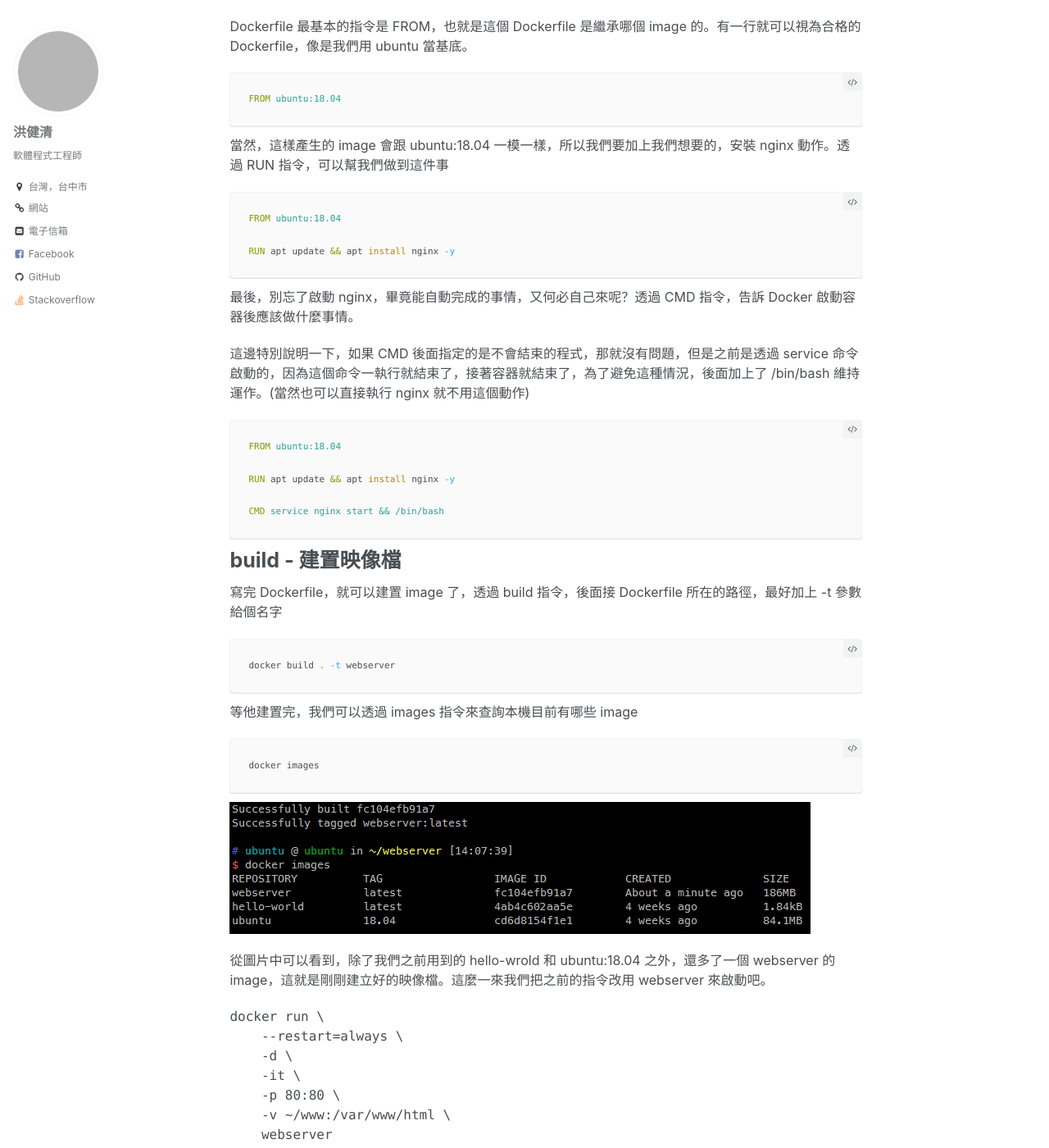
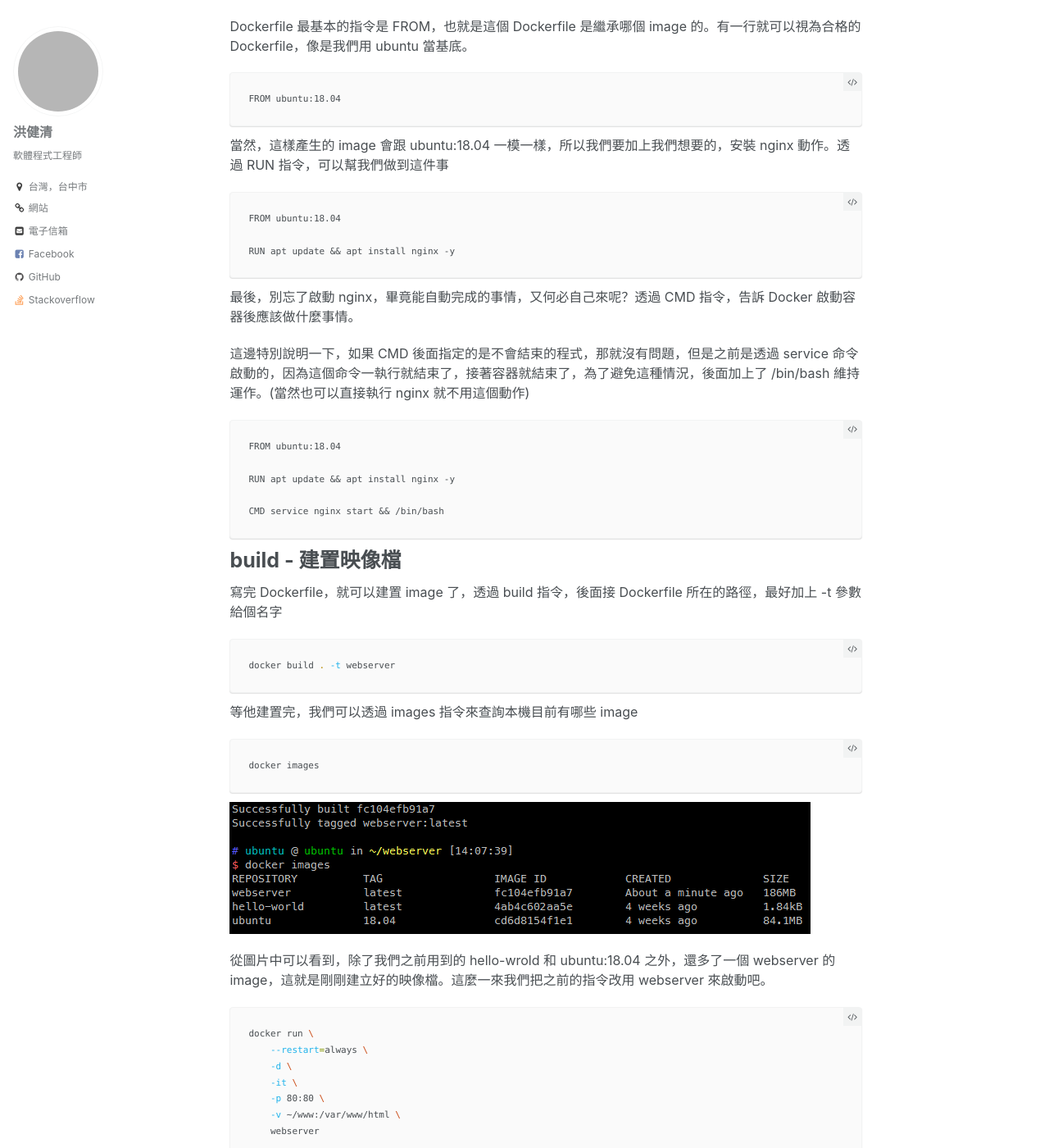
Before and after one commit to allyusd/twblog-source, a Jekyll site: the page built from _posts/2018-10-06-using-dockerfile-build-docker-image.md, in a window 1280 px wide and 1400 px high, scrolled down 486 px. Shown: the whole window at 82% size. Built offline with Jekyll 4.4.1, drawn with Linux system fonts in a browser that asks for light colours; comment, search, counter and statistics services are not loaded; grey boxes are pictures that could not be loaded.

Commit message:
post: update 2018-10-06-using-dockerfile-build-docker-image.md

````diff
--- a/_posts/2018-10-06-using-dockerfile-build-docker-image.md
+++ b/_posts/2018-10-06-using-dockerfile-build-docker-image.md
@@ -21,13 +21,13 @@ service nginx start
 
 Dockerfile 最基本的指令是 FROM，也就是這個 Dockerfile 是繼承哪個 image 的。有一行就可以視為合格的 Dockerfile，像是我們用 ubuntu 當基底。
 
-```Dockerfile
+```
 FROM ubuntu:18.04
 ```
 
 當然，這樣產生的 image 會跟 ubuntu:18.04 一模一樣，所以我們要加上我們想要的，安裝 nginx 動作。透過 RUN 指令，可以幫我們做到這件事
 
-```Dockerfile
+```
 FROM ubuntu:18.04
 
 RUN apt update && apt install nginx -y
@@ -37,7 +37,7 @@ RUN apt update && apt install nginx -y
 
 這邊特別說明一下，如果 CMD 後面指定的是不會結束的程式，那就沒有問題，但是之前是透過 service 命令啟動的，因為這個命令一執行就結束了，接著容器就結束了，為了避免這種情況，後面加上了 /bin/bash 維持運作。(當然也可以直接執行 nginx 就不用這個動作)
 
-```Dockerfile
+```
 FROM ubuntu:18.04
 
 RUN apt update && apt install nginx -y
@@ -62,7 +62,7 @@ docker images
 
 從圖片中可以看到，除了我們之前用到的 hello-wrold 和 ubuntu:18.04 之外，還多了一個 webserver 的 image，這就是剛剛建立好的映像檔。這麼一來我們把之前的指令改用 webserver 來啟動吧。
 
-```base
+```bash
 docker run \
     --restart=always \
     -d \
````
